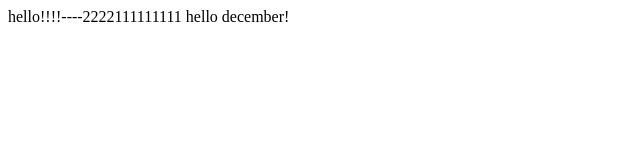
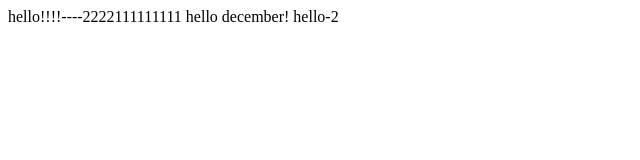
Before and after one commit to LenaAtum/test, a plain HTML site: page index.html in a window 1280 px wide. Shown: the full height of the page, 0-640 px from the left. Drawn offline with Linux system fonts and the light colour scheme.

Commit message:
from vs code

```diff
--- a/index.html
+++ b/index.html
@@ -9,5 +9,6 @@
 <body>
     hello!!!!----2222111111111
     hello december!
+    hello-2
 </body>
 </html>
```
